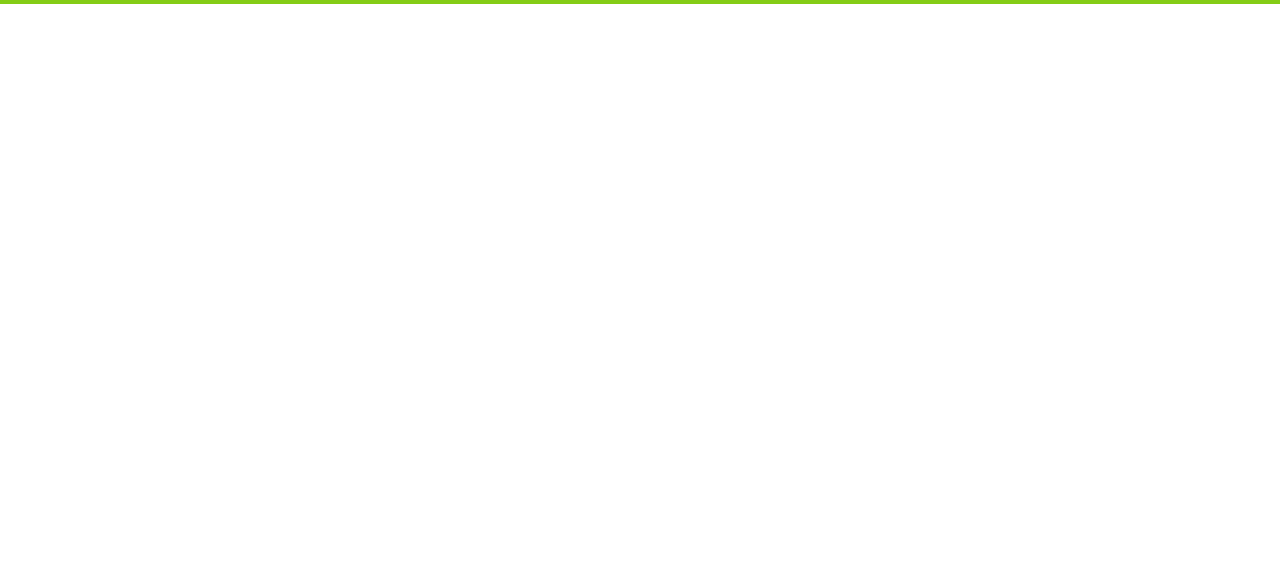
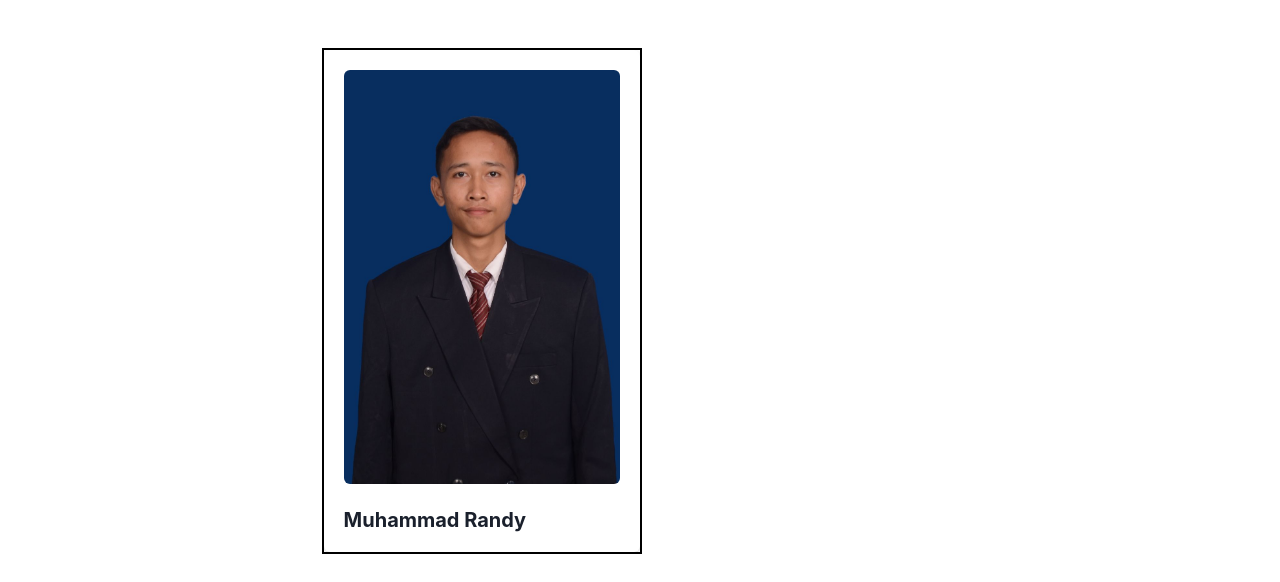
Before and after one commit to MuhRandy/mts-school-web, a React (Vite) app: page /profil in a window 1280 px wide. Shown: the part 1588-2170 px from the top of the page. Before the commit the page ends 1592 px from the top, so only its background shows below. Built offline with nearby package versions, Linux system fonts and the light colour scheme.

Commit message:
add chakraui and modif staff style

```diff
--- a/package.json
+++ b/package.json
@@ -10,8 +10,12 @@
     "preview": "vite preview"
   },
   "dependencies": {
+    "@chakra-ui/react": "^2.8.1",
+    "@emotion/react": "^11.11.1",
+    "@emotion/styled": "^11.11.0",
     "@tabler/icons-react": "^2.17.0",
     "firebase": "^9.21.0",
+    "framer-motion": "^10.16.4",
     "react": "^18.2.0",
     "react-dom": "^18.2.0",
     "react-router-dom": "^6.11.0"
--- a/src/App.jsx
+++ b/src/App.jsx
@@ -6,10 +6,11 @@ import Home from "./pages/Home";
 import News from "./pages/News";
 import Profil from "./pages/Profil";
 import Footer from "./components/Footer";
+import { ChakraProvider } from "@chakra-ui/react";
 
 function App() {
   return (
-    <div>
+    <ChakraProvider>
       <Router>
         <Header />
         <NavBar />
@@ -21,7 +22,7 @@ function App() {
         </Routes>
         <Footer />
       </Router>
-    </div>
+    </ChakraProvider>
   );
 }
 
--- a/src/components/Teacher.jsx
+++ b/src/components/Teacher.jsx
@@ -1,17 +1,38 @@
 import { IconUserCircle } from "@tabler/icons-react";
 import mrandyProfil from "../assets/teachers/Muhammad_Randy.jpg";
+import {
+  Card,
+  CardHeader,
+  CardBody,
+  CardFooter,
+  Stack,
+  Heading,
+  Image,
+} from "@chakra-ui/react";
 
 function Teacher() {
   return (
-    <div className="flex flex-col items-center border-2 border-lime-500 min-w-[7rem] text-center text-sm">
-      <img
-        src={mrandyProfil}
-        alt="Muhammad Randy"
-        className="h-[100px] w-full object-cover object-center"
-      />
-      <h1 className="font-semibold">Muhammad Randy</h1>
-      <p>Guru Matematika (Kelas VII)</p>
-    </div>
+    <Card maxW="sm">
+      <CardBody>
+        <Image
+          src={mrandyProfil}
+          alt="Green double couch with wooden legs"
+          borderRadius="md"
+        />
+        <Stack mt="6" spacing="3">
+          <Heading size="md">Muhammad Randy</Heading>
+        </Stack>
+      </CardBody>
+    </Card>
+    // <div className="flex flex-col items-center border-2 border-lime-500 min-w-[7rem] text-center text-sm">
+    //   <img
+    //     src={mrandyProfil}
+    //     alt="Muhammad Randy"
+    //     className="h-[100px] w-full object-cover object-center"
+    //   />
+    //   <h1 className="font-semibold">Muhammad Randy</h1>
+    //   <p>Guru Matematika (Kelas VII)</p>
+    // </div>
   );
 }
 
--- a/src/components/Teachers.jsx
+++ b/src/components/Teachers.jsx
@@ -6,8 +6,6 @@ function Teachers() {
     <div className="flex justify-center my-10">
       <div className="border-2 border-black overflow-hidden max-w-xs flex justify-center flex-nowrap gap-8">
         <Teacher />
-        <Teacher />
-        <Teacher />
       </div>
     </div>
   );
--- a/src/pages/Profil.jsx
+++ b/src/pages/Profil.jsx
@@ -3,6 +3,7 @@ import Facility from "../components/Facility";
 import History from "../components/History";
 import VisiMisi from "../components/VisiMisi";
 import chairs from "../assets/jejeran_kursi.jpg";
+import Teachers from "../components/Teachers";
 
 function Profil() {
   return (
@@ -17,6 +18,7 @@ function Profil() {
           <History />
           <VisiMisi />
           <Facility />
+          <Teachers />
         </Content.Main>
         <Content.Aside />
       </Content>
```
Also changed, not shown: 1 other file (tests, documents, lock files or other folders).
